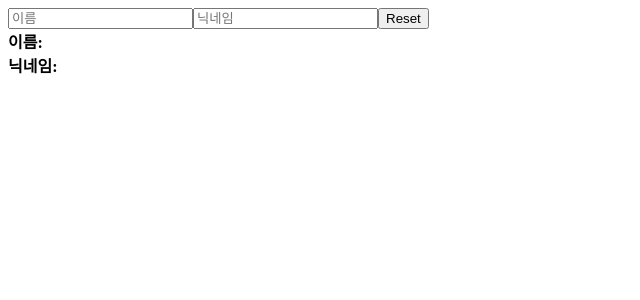
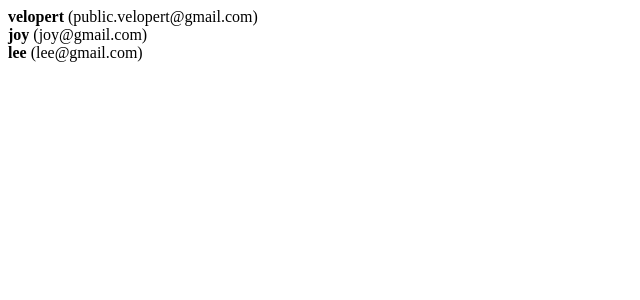
Before and after one commit to joyact/react-study, a React (Create React App) app: page / in a window 1280 px wide. Shown: the top 300 px of the page, without its empty margins (0-640 px from the left). Built offline with nearby package versions, Linux system fonts and the light colour scheme.

Commit message:
11. 배열 렌더링 하기

```diff
--- a/src/App.js
+++ b/src/App.js
@@ -1,8 +1,8 @@
 import React from 'react';
-import Inputs from './components/Inputs';
+import UserList from './components/UserList';
 
 function App() {
-  return <Inputs />;
+  return <UserList />;
 }
 
 export default App;
--- /dev/null
+++ b/src/components/UserList.js
@@ -0,0 +1,39 @@
+import React from 'react';
+
+function User({ user }) {
+  return (
+    <div>
+      <b>{user.username}</b> <span>({user.email})</span>
+    </div>
+  );
+}
+
+function UserList() {
+  const list = [
+    {
+      id: 1,
+      username: 'velopert',
+      email: 'public.velopert@gmail.com',
+    },
+    {
+      id: 2,
+      username: 'joy',
+      email: 'joy@gmail.com',
+    },
+    {
+      id: 3,
+      username: 'lee',
+      email: 'lee@gmail.com',
+    },
+  ];
+
+  return (
+    <div>
+      {list.map((user) => (
+        <User user={user} key={user.id} />
+      ))}
+    </div>
+  );
+}
+
+export default UserList;
```
